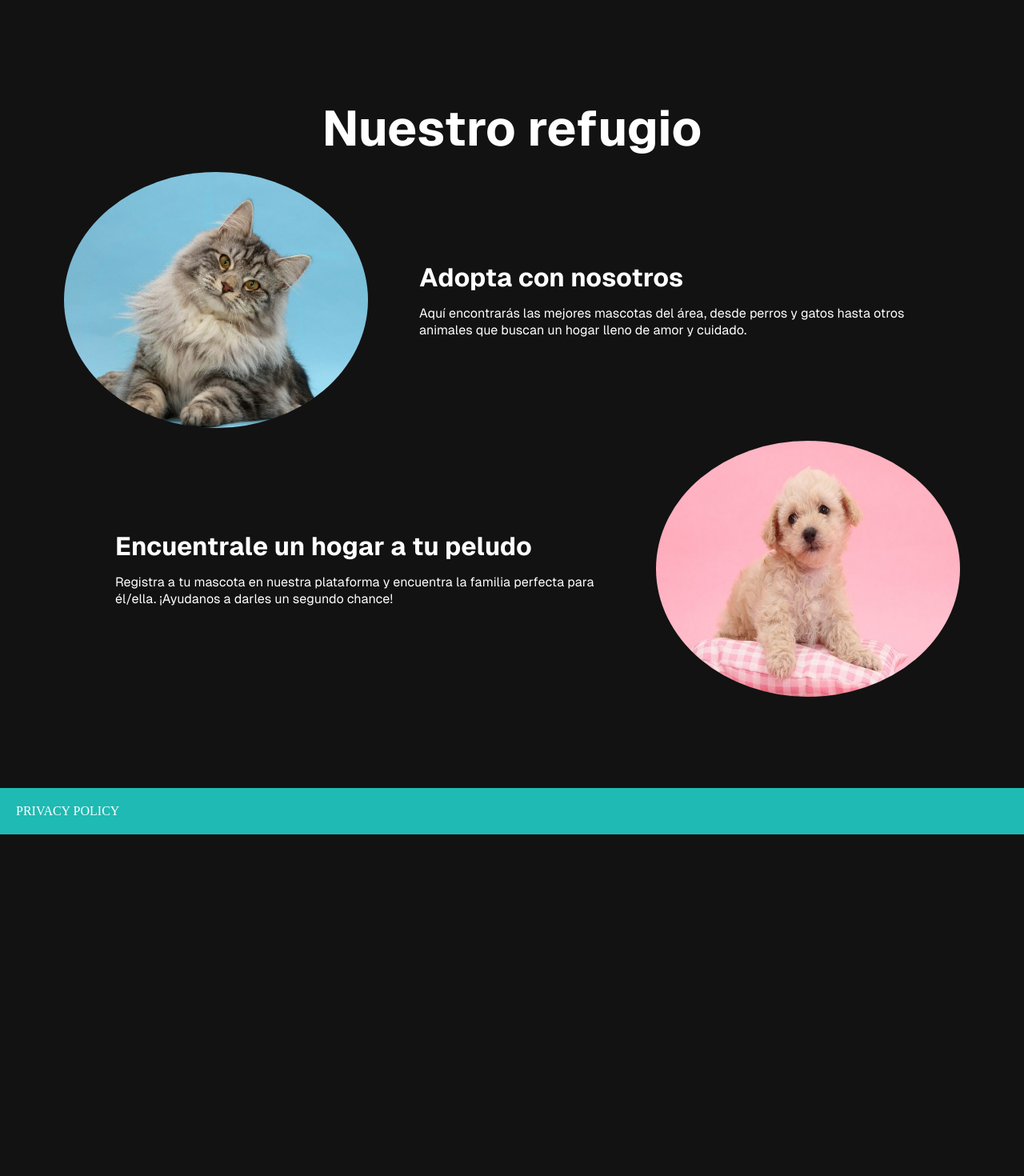
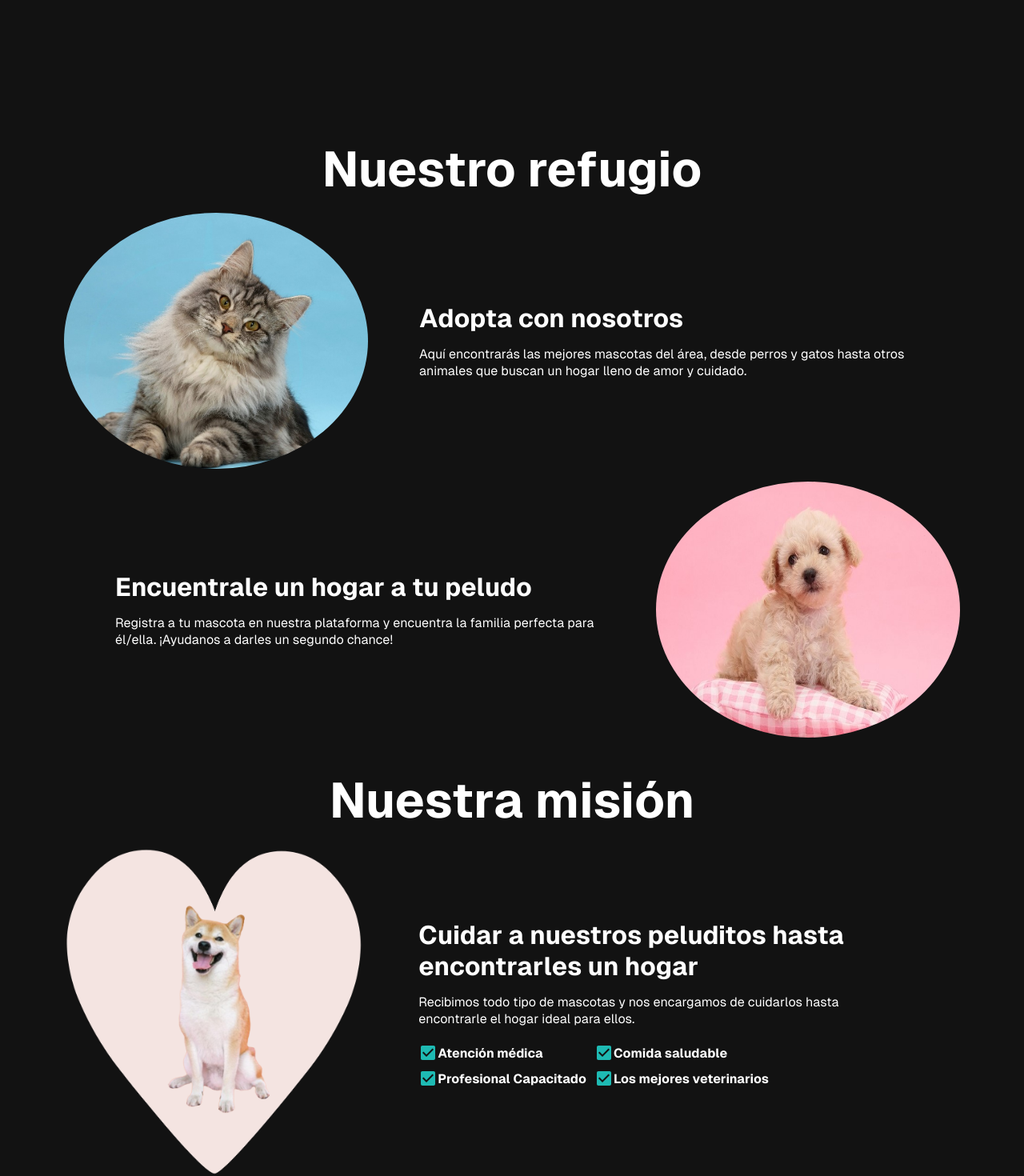
Before and after one commit to No-Country-simulation/c21-71-n-node-react, a Next.js app in the folder apps/next-app/: page / in a window 1280 px wide. Shown: the part 880-2350 px from the top of the page at 80% size. Before the commit the page ends 1923 px from the top, so only its background shows below. Built offline with nearby package versions, Linux system fonts and the light colour scheme.

Commit message:
Third section - landing page

```diff
--- a/apps/next-app/src/components/Landing/Landing.tsx
+++ b/apps/next-app/src/components/Landing/Landing.tsx
@@ -2,18 +2,19 @@
 import Grid from '@mui/material/Grid2';
 import Image from 'next/image';
 import styles from "./landing.module.css";
+import CheckBoxIcon from '@mui/icons-material/CheckBox';
 
 export default function Landing() {
     return (
 
         <div className={styles.container}>
-            <Grid container spacing={2} className={styles.grid} sx={{ height: "100vh" }}>
+            <Grid container spacing={2} sx={{ height: "100vh" }}>
                 <Grid size={{ xs: 12, md: 6 }}>
                     <h1>
-                    Rescata, Adopta, Encuentra un Hogar
+                        Rescata, Adopta, Encuentra un Hogar
                     </h1>
-                    <button className={styles.sign_up} >Sign Up</button>
-                    <button className={styles.log_in} >Log In</button>
+                    <button className={styles.sign_up} >Registrarse</button>
+                    <button className={styles.log_in} >Inicia Sesión</button>
                 </Grid>
                 <Grid size={{ xs: 12, md: 6 }}>
                     <Image
@@ -26,7 +27,7 @@ export default function Landing() {
                     />
                 </Grid>
             </Grid>
-            <Grid container spacing={2} size={{ xs: 12 }} className={styles.container}>
+            <Grid container spacing={2} size={{ xs: 12 }} sx={{ height: "100vh", alignContent: "end"}}>
                 <h1>Nuestro refugio</h1>
                 <Grid size={{ xs: 12 }} sx={{ display: "flex", alignItems: "center" }}>
                     <Image
@@ -55,6 +56,43 @@ export default function Landing() {
                     </div>
                 </Grid>
             </Grid>
+            <Grid container spacing={2} size={{ xs: 12 }} sx={{ alignContent: "end", marginTop: "40px" }}>
+                <h1>Nuestra misión</h1>
+                <Grid size={{ xs: 12 }} sx={{ display: "flex", alignItems: "center" }} className={styles.us}>
+                    <Image
+                        src="/images/overlay_dog3.png"
+                        alt="no background dog"
+                        width={520}
+                        height={420}
+                    />
+                    <div className={styles.info} >
+                        <h2>Cuidar a nuestros peluditos hasta encontrarles un hogar</h2>
+                        <span>Recibimos todo tipo de mascotas y nos encargamos de cuidarlos hasta encontrarle el hogar ideal para ellos.</span>
+                        <div className={styles.column}>
+                            <ul>
+                                <li>
+                                    <CheckBoxIcon sx={{ color: "#1EBAB3" }} />
+                                    Atención médica
+                                </li>
+                                <li>
+                                    <CheckBoxIcon sx={{ color: "#1EBAB3" }} />
+                                    Profesional Capacitado
+                                </li>
+                            </ul>
+                            <ul>
+                                <li>
+                                    <CheckBoxIcon sx={{ color: "#1EBAB3" }} />
+                                    Comida saludable
+                                </li>
+                                <li>
+                                    <CheckBoxIcon sx={{ color: "#1EBAB3" }} />
+                                    Los mejores veterinarios
+                                </li>
+                            </ul>
+                        </div>
+                    </div>
+                </Grid>
+            </Grid>
         </div>
     );
 }
--- a/apps/next-app/src/components/Landing/landing.module.css
+++ b/apps/next-app/src/components/Landing/landing.module.css
@@ -1,5 +1,3 @@
-
-
 .container h1 {
   font-size: clamp(3.4375rem, 3.25rem + 0.75vw, 4rem);
   margin: 0 auto;
@@ -34,9 +32,28 @@
   margin: 0 4rem;
 }
 
-.info h4 {
+.info h4, .info h2 {
   font-size: xx-large;
   margin-bottom: 14px;
+}
+
+.column {
+  display: flex;
+  flex-basis: 50%;
+  padding: 20px 0;
+}
+
+.column ul {
+  list-style: none;
+  padding: 0;
+  margin: 0;
+}
+
+.column li {
+  padding-right: 10px;
+  display: flex;
+  align-items: center;
+  font-weight: bold;
 }
 
 @media only screen and (min-width: 900px) {
```
Also changed, not shown: apps/next-app/public/Images/overlay_dog3.png (added).
